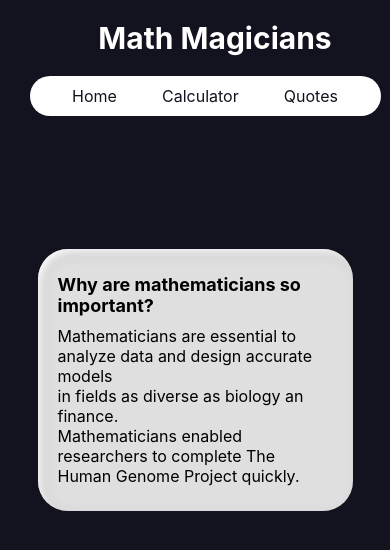
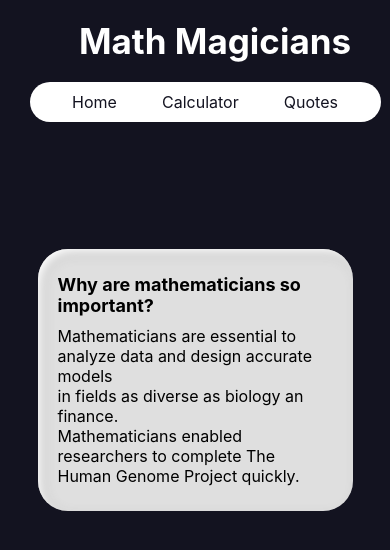
Before and after one commit to joel-kalema/Math-Magicians, a React (Create React App) app: page /quote in a window 390 px wide. Shown: the top 550 px of the page. Built offline with nearby package versions, Linux system fonts and the light colour scheme.

Commit message:
Added the style

```diff
--- a/src/App.css
+++ b/src/App.css
@@ -1,3 +1,9 @@
+* {
+  margin: 0;
+  padding: 0;
+  box-sizing: border-box;
+}
+
 .App {
   text-align: center;
 }
@@ -73,7 +79,7 @@ nav ul li {
   }
 
   nav h1 {
-    font-size: 30px;
+    font-size: 35px;
   }
 
   nav ul {
```
